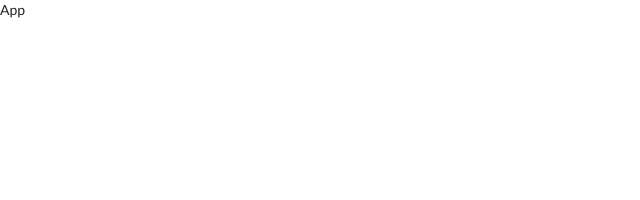
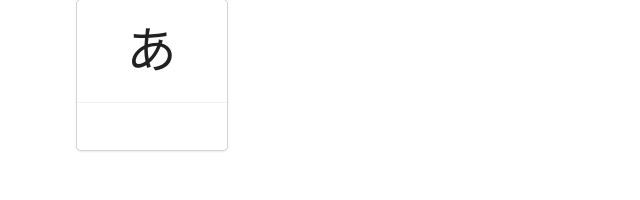
Before and after one commit to heysadboy/kana-kanji-practice, a React (Create React App) app: page / in a window 1280 px wide. Shown: the top 200 px of the page, without its empty margins (0-640 px from the left). Built offline with nearby package versions, Linux system fonts and the light colour scheme.

Commit message:
adding files

```diff
--- /dev/null
+++ b/src/assets/css/CharacterCard.css
@@ -0,0 +1,15 @@
+.ui.card {
+    width: 150px;
+    height: 150px;
+}
+
+.character {
+    margin-top: 25px;
+    font-size: 50px;
+    text-align: center;
+}
+
+.ui.input > input {
+    text-align: center;
+    max-width: 120px;
+}
--- a/src/components/App.js
+++ b/src/components/App.js
@@ -1,8 +1,9 @@
 import React from 'react';
+import CharacterCard from './CharacterCard';
 
 const App = () => {
     return (
-        <div>App</div>
+        <div className="ui container"><CharacterCard /></div>
     );
 }
 
--- /dev/null
+++ b/src/components/CharacterCard.js
@@ -0,0 +1,18 @@
+import '../assets/css/CharacterCard.css';
+
+const CharacterCard = () => {
+    return (
+        <div className="ui card">
+            <div className="content">
+                <div className="character">あ</div>
+            </div>
+            <div className="extra content">
+                <div className="ui huge transparent input">
+                    <input type="text" />
+                </div>
+            </div>
+        </div>
+    );
+};
+
+export default CharacterCard;
```
Also changed, not shown: 2 other files (tests, documents, lock files or other folders).
